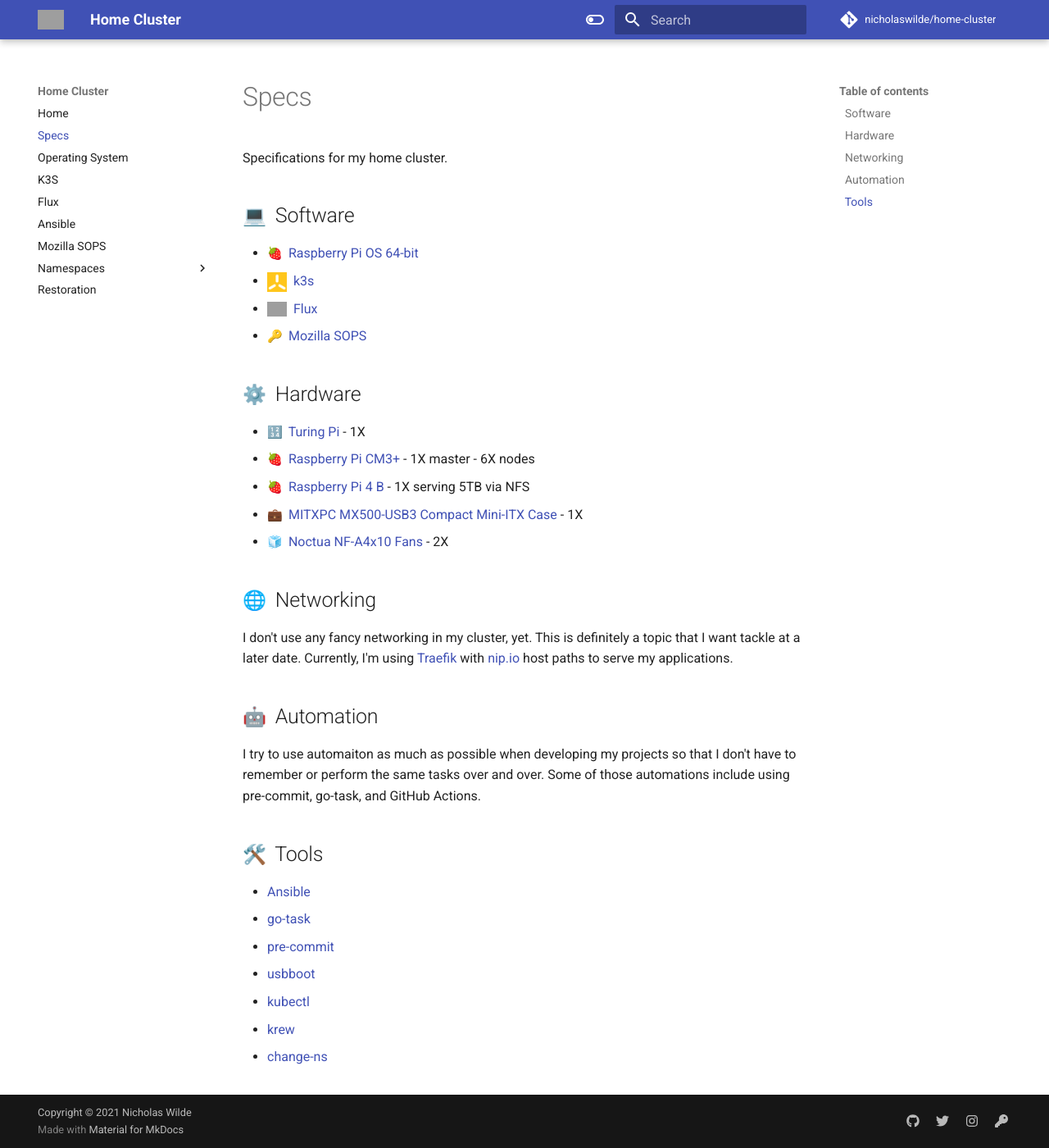
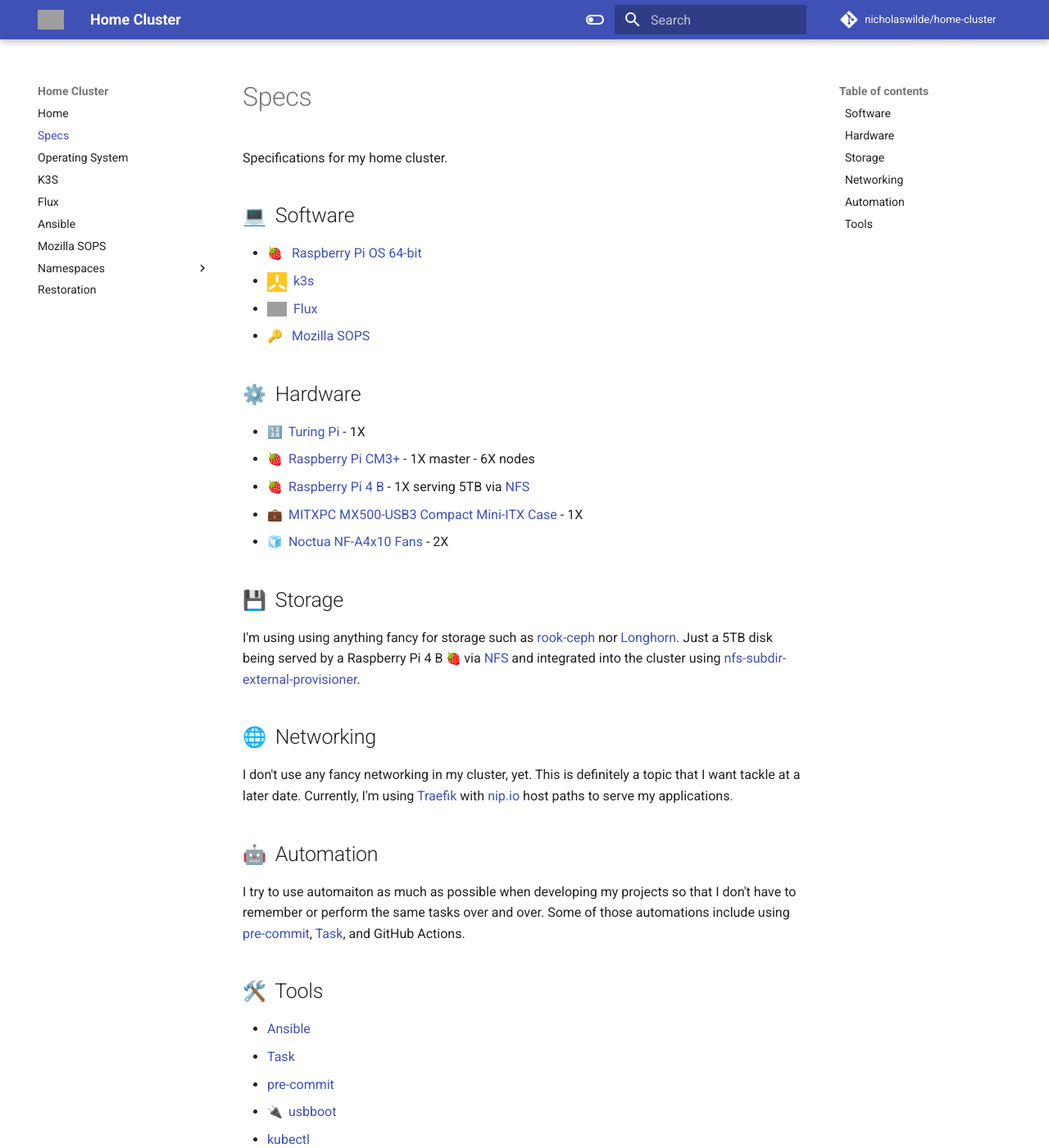
Before and after one commit to nicholaswilde/home-cluster, an MkDocs documentation site: the page built from docs/specs.md, in a window 1280 px wide and 1400 px high. Shown: the whole window at 82% size. Built offline with MkDocs 1.6.1 and Material for MkDocs 9.7.7, drawn with Linux system fonts in a browser that asks for light colours; emoji names are drawn with the system emoji font; comment, search, counter and statistics services are not loaded; grey boxes are pictures that could not be loaded.

```diff
--- a/docs/specs.md
+++ b/docs/specs.md
@@ -4,20 +4,26 @@ Specifications for my home cluster.
 
 ## :computer:&nbsp; Software
 
-- :strawberry:&nbsp; [Raspberry Pi OS 64-bit](./operating-system.md)
+- :strawberry:&nbsp;&nbsp; [Raspberry Pi OS 64-bit](./operating-system.md)
 - <img src="../assets/images/k3s.png" width="24" height="24"
   style="vertical-align:middle"/>&nbsp; [k3s](https://k3s.io/)
 - <img src="https://github.com/fluxcd/flux2/raw/gh-pages/_files/flux-icon.svg"
   width="24" height="24" style="vertical-align:middle"/>&nbsp; [Flux](https://toolkit.fluxcd.io/)
-- :key:&nbsp; [Mozilla SOPS](./sops.md)
+- :key:&nbsp;&nbsp; [Mozilla SOPS](./sops.md)
 
 ## :gear:&nbsp; Hardware
 
 - :1234:&nbsp; [Turing Pi](https://turingpi.com/) - 1X
 - :strawberry:&nbsp; [Raspberry Pi CM3+][CM3+] - 1X master - 6X nodes
-- :strawberry:&nbsp; [Raspberry Pi 4 B][RPi4] - 1X serving 5TB via NFS
+- :strawberry:&nbsp; [Raspberry Pi 4 B][RPi4] - 1X serving 5TB via [NFS]
 - :briefcase:&nbsp; [MITXPC MX500-USB3 Compact Mini-ITX Case][case] - 1X
 - :ice_cube:&nbsp; [Noctua NF-A4x10 Fans][fans] - 2X
+
+## :floppy_disk:&nbsp; Storage
+
+I'm using using anything fancy for storage such as [rook-ceph] nor [Longhorn].
+Just a 5TB disk being served by a Raspberry Pi 4 B :strawberry:&nbsp;via [NFS]
+and integrated into the cluster using [nfs-subdir-external-provisioner][nfs].
 
 ## :globe_with_meridians:&nbsp; Networking
 
@@ -29,15 +35,15 @@ a topic that I want tackle at a later date. Currently, I'm using
 
 I try to use automaiton as much as possible when developing my projects
 so that I don't have to remember or perform the same tasks over and over.
-Some of those automations include using pre-commit, go-task, and GitHub
+Some of those automations include using [pre-commit], [Task], and GitHub
 Actions.
 
 ## :hammer_and_wrench:&nbsp; Tools
 
 - [Ansible](https://www.ansible.com/)
-- [go-task](https://github.com/go-task/task)
-- [pre-commit](https://pre-commit.com/)
-- [usbboot](https://github.com/raspberrypi/usbboot)
+- [Task]
+- [pre-commit]
+- :electric_plug:&nbsp; [usbboot](https://github.com/raspberrypi/usbboot)
 - [kubectl](https://kubernetes.io/docs/reference/kubectl/kubectl/)
 - [krew](https://krew.sigs.k8s.io/)
 - [change-ns](https://github.com/juanvallejo/kubectl-ns)
@@ -49,3 +55,9 @@ Actions.
 [fans]: https://www.amazon.com/gp/product/B00NEMGCIA/
 [Traefik]: https://traefik.io/
 [nip.io]: https://nip.io/
+[nfs]: https://github.com/kubernetes-sigs/nfs-subdir-external-provisioner
+[rook-ceph]: https://rook.io/
+[Longhorn]: https://longhorn.io/
+[pre-commit]: https://pre-commit.com/
+[Task]: https://github.com/go-task/task
+[NFS]: https://en.wikipedia.org/wiki/Network_File_System
--- a/mkdocs.yml
+++ b/mkdocs.yml
@@ -23,6 +23,8 @@ nav:
   - Mozilla SOPS: sops.md
   - Namespaces:
       - dev: namespaces/dev.md
+      - home: namespaces/home.md
+      - media: namespaces/media.md
       - system-upgrade: namespaces/system-upgrade.md
       - test: namespaces/test.md
   - Restoration: restoration.md
```
Also changed, not shown: docs/index.md (+1 -1 lines), docs/namespaces/home.md (added, +3 -0 lines), docs/namespaces/media.md (added, +3 -0 lines).
